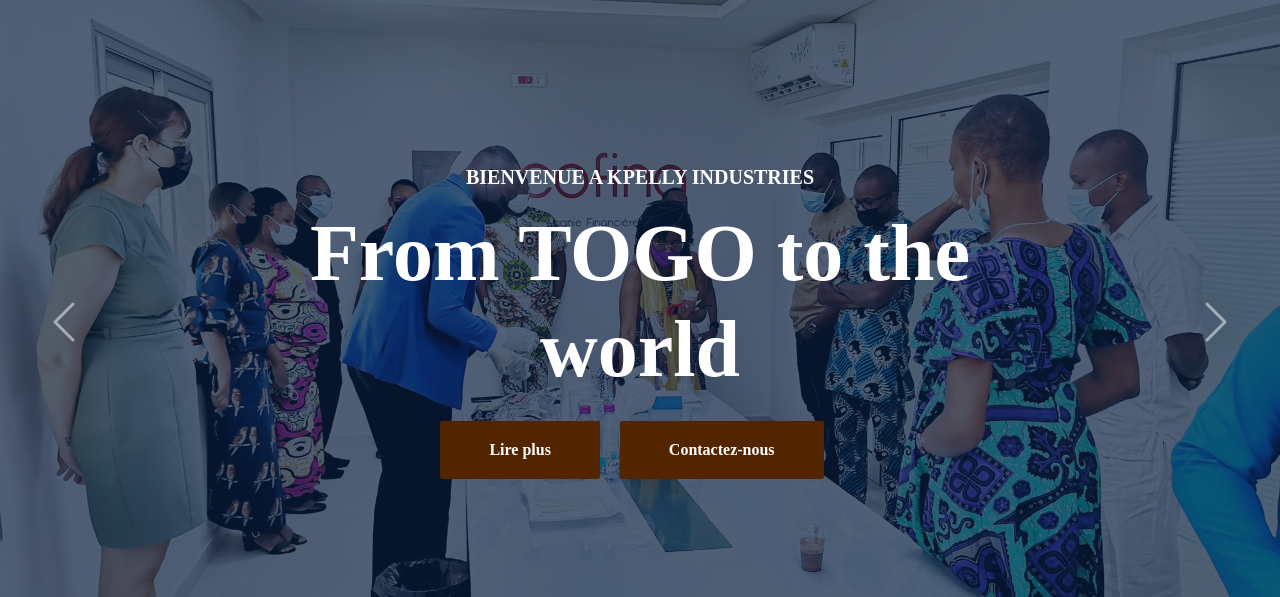
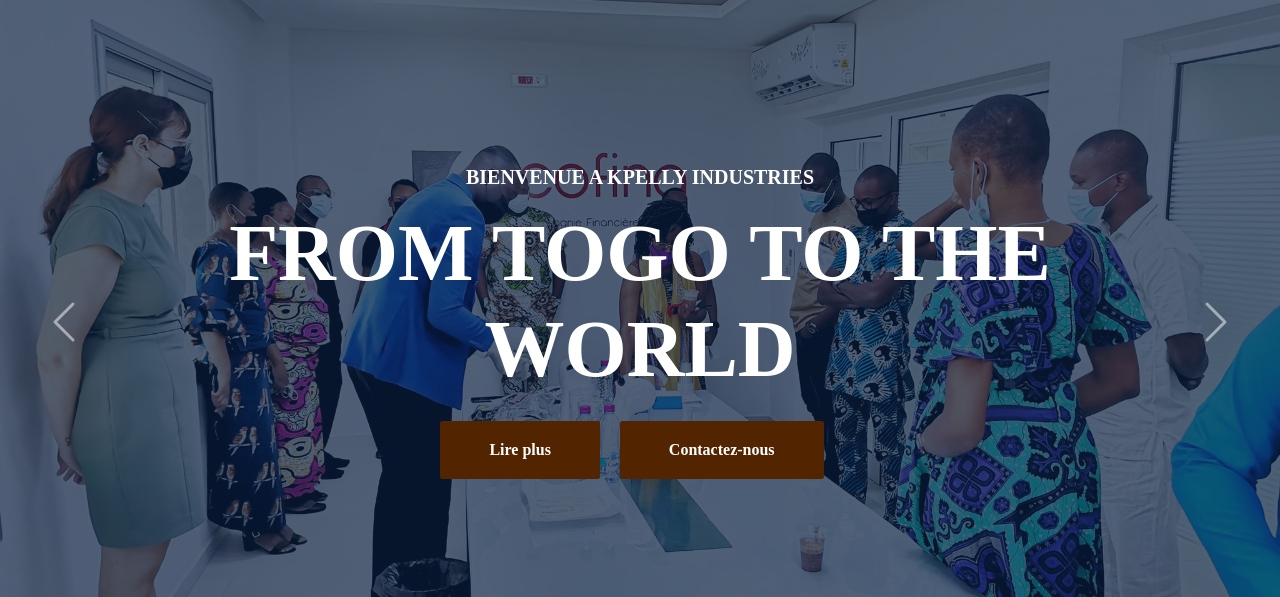
Before and after one commit to Riickpat/KPELLY, a plain HTML site: page index.html in a window 1280 px wide. Shown: the part 203-800 px from the top of the page. Drawn offline with nearby package versions, Linux system fonts and the light colour scheme; a web font is replaced by a local one.

Commit message:
Update index.html

```diff
--- a/index.html
+++ b/index.html
@@ -99,7 +99,7 @@
                     <div class="carousel-caption d-flex flex-column align-items-center justify-content-center">
                         <div class="p-3" style="max-width: 900px;">
                             <h5 class="text-white text-uppercase mb-3 animated slideInDown">Bienvenue a KPELLY INDUSTRIES</h5>
-                            <h1 class="display-1 text-white mb-md-4 animated zoomIn">From TOGO to the world</h1>
+                            <h1 class="display-1 text-white mb-md-4 animated zoomIn">FROM TOGO TO THE WORLD</h1>
                             <a href="#" class="btn btn-primary py-md-3 px-md-5 me-3 animated slideInLeft">Lire plus</a>
                             <a href="#" class="btn btn-primary py-md-3 px-md-5 me-3 animated slideInLeft">Contactez-nous</a>
                         </div>
@@ -110,7 +110,7 @@
                     <div class="carousel-caption d-flex flex-column align-items-center justify-content-center">
                         <div class="p-3" style="max-width: 900px;">
                             <h5 class="text-white text-uppercase mb-3 animated slideInDown">Bienvenue a KPELLY INDUSTRIES</h5>
-                            <h1 class="display-1 text-white mb-md-4 animated zoomIn">From TOGO to the world</h1>
+                            <h1 class="display-1 text-white mb-md-4 animated zoomIn">FROM TOGO TO THE WORLD</h1>
                             <a href="about.html" class="btn btn-primary py-md-3 px-md-5 me-3 animated slideInLeft">Lire plus</a>
                             <a href="contact.html" class="btn btn-primary py-md-3 px-md-5 me-3 animated slideInLeft">Contactez-nous</a>
                         </div>
```
